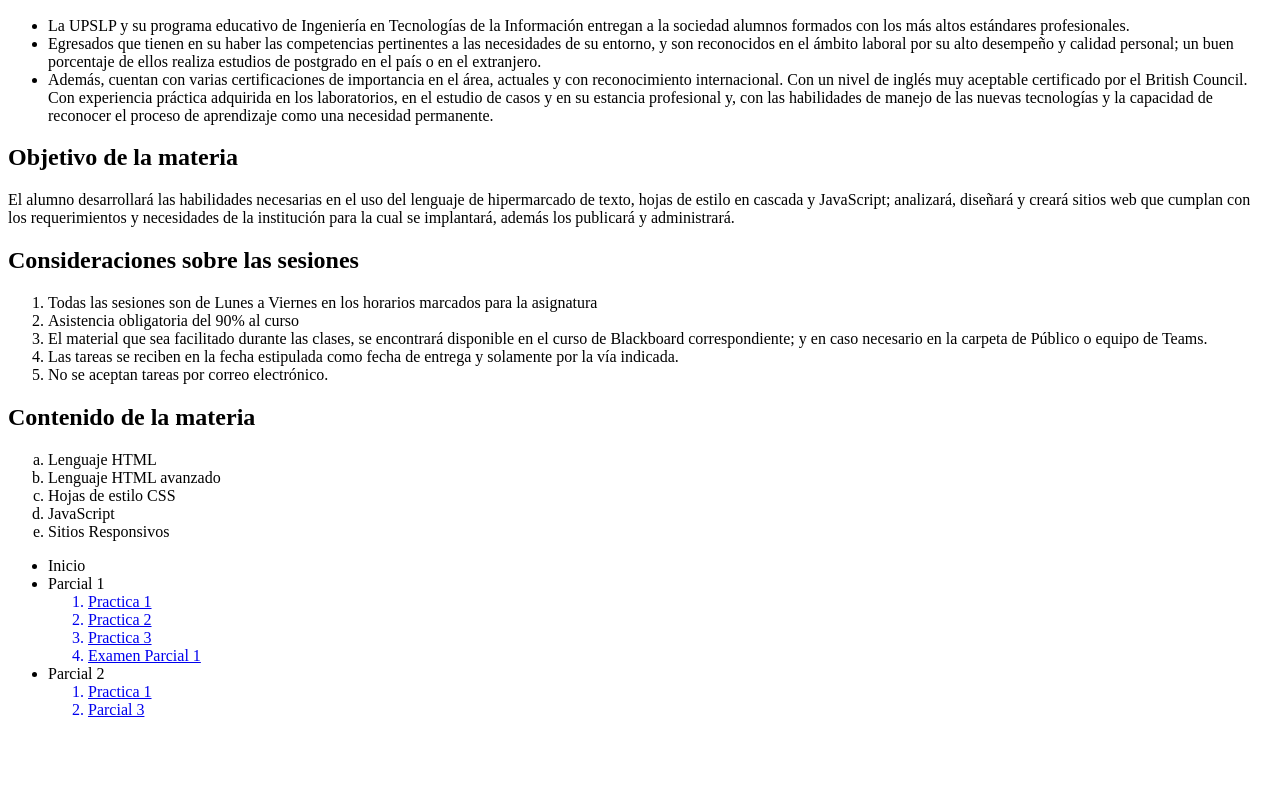
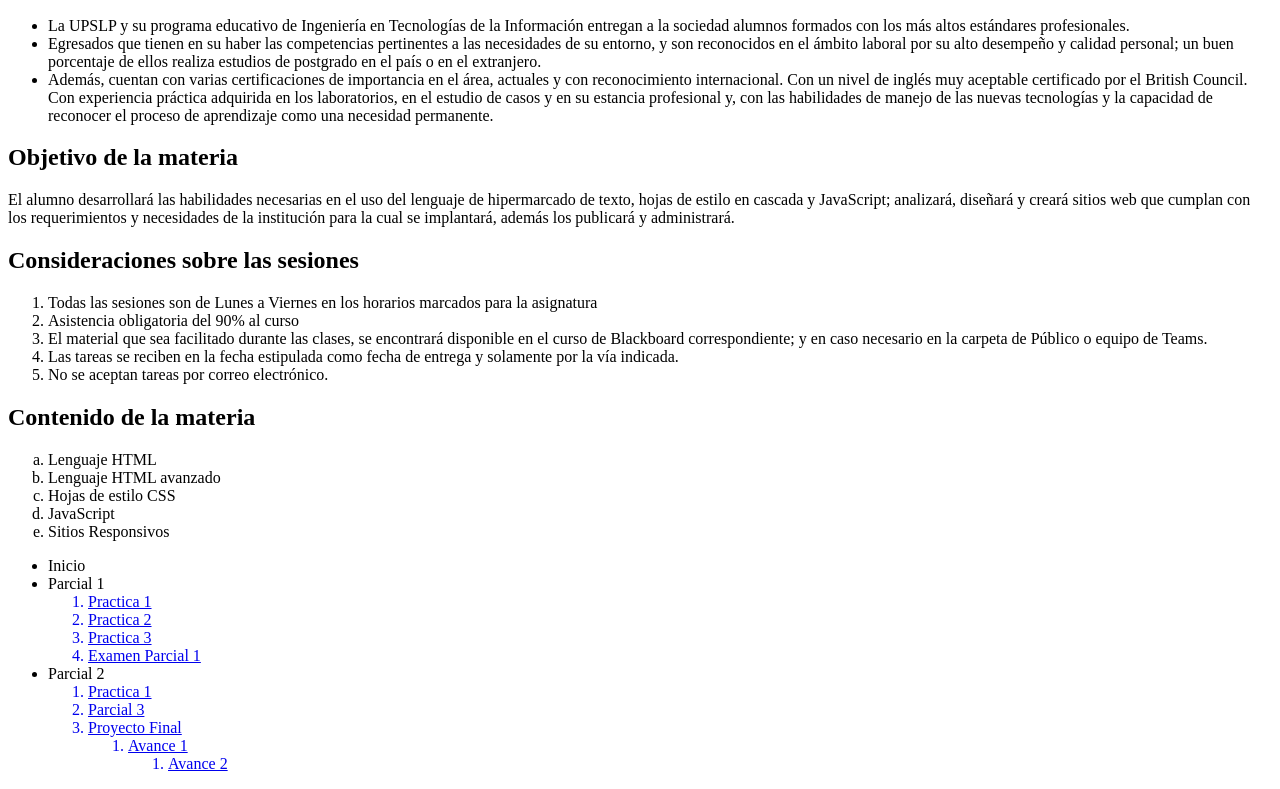
Before and after one commit to Angel181583/portafolio, a plain HTML site: page index.html in a window 1280 px wide. Shown: the part 792-1581 px from the top of the page. Before the commit the page ends 1527 px from the top, so only its background shows below. Drawn offline with Linux system fonts and the light colour scheme.

Commit message:
Update index.html

```diff
--- a/index.html
+++ b/index.html
@@ -104,6 +104,15 @@
 				    <li>Practica 1</li>
 			    <a\>
                 <li>Parcial 3</li>
+		<li>Proyecto Final</li>
+			<ol type="1">
+			    <a href="https://github.com/Angel181583/portafolio/tree/main/Documentos/mapa.pdf"
+				    target="_blanck">
+				    <li>Avance  1</li>
+			<ol type="1">
+			    <a href="https://github.com/Angel181583/portafolio/tree/main/Documentos/interfaz.pdf"
+				    target="_blanck">
+				    <li>Avance  2</li>
             </ul>
         </section>
     </section>
```
